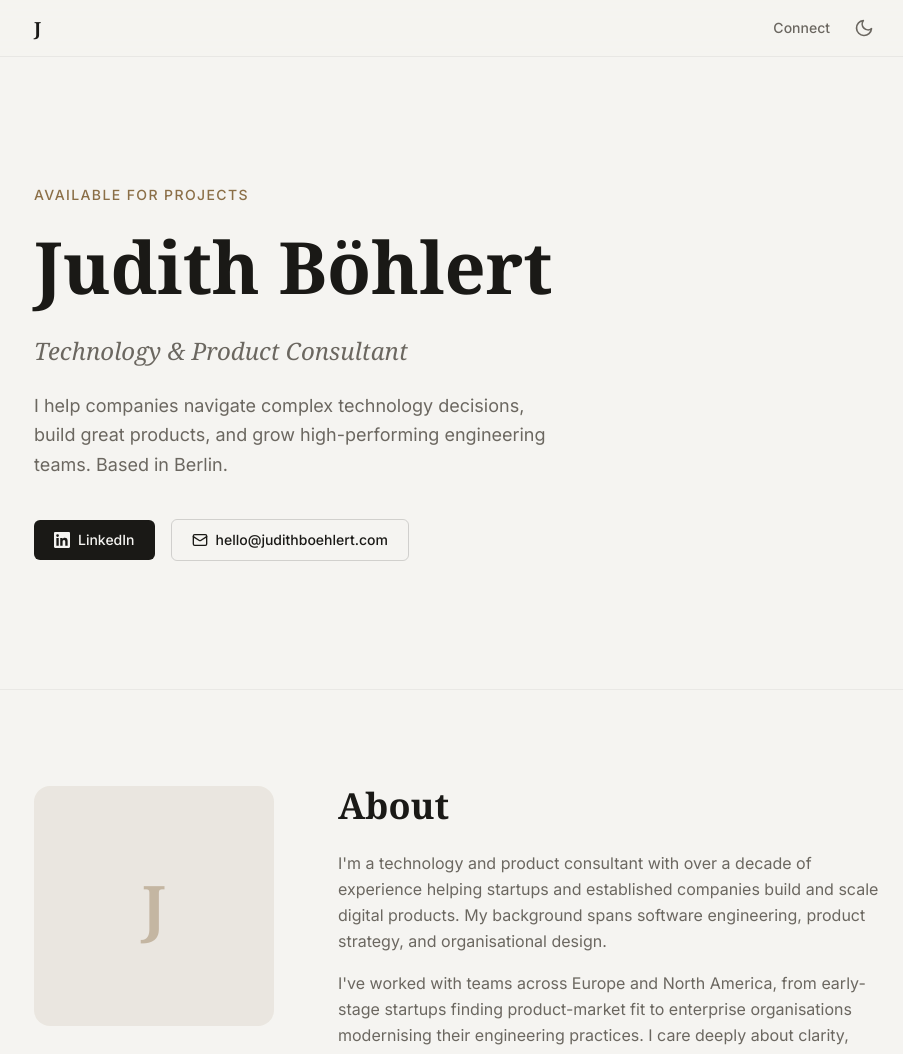
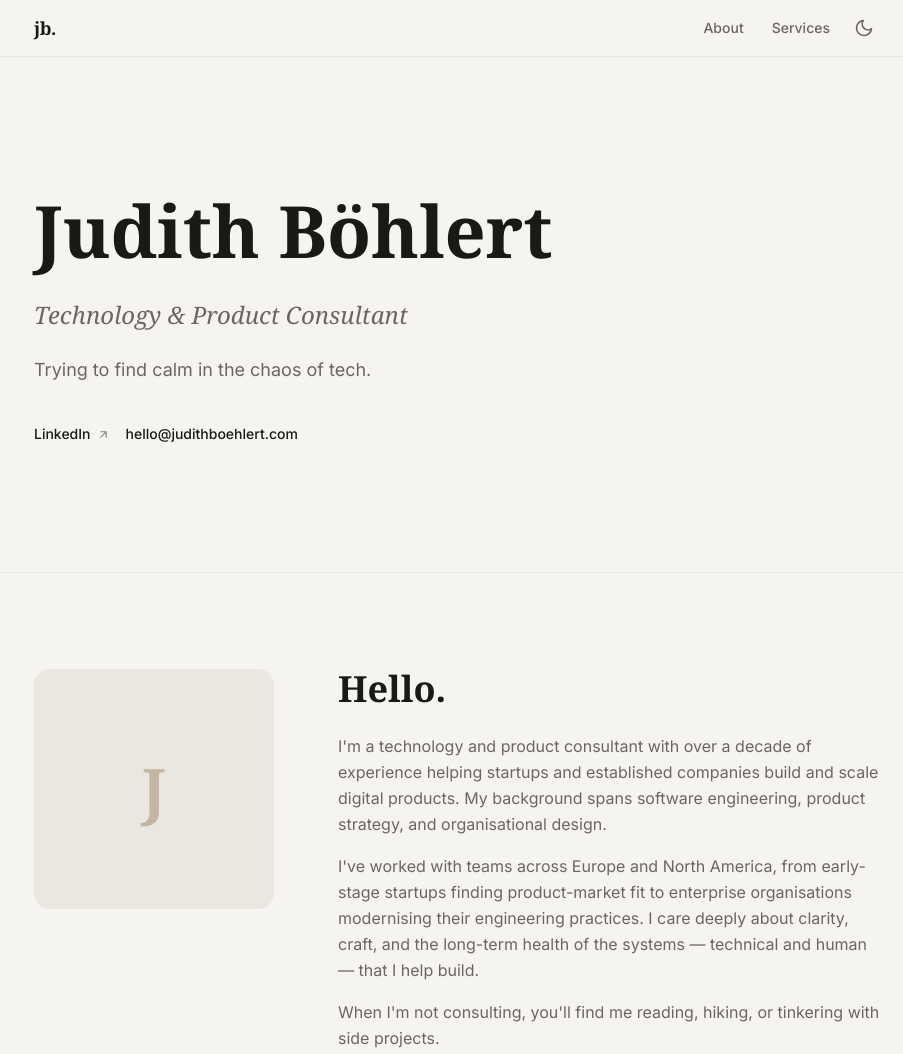
Before and after one commit to judicodes/personal-homepage, an Astro site: page / in a window 1280 px wide. Shown: the top 1054 px of the page, without its empty margins (182-1085 px from the left). Built offline with nearby package versions, Linux system fonts and the light colour scheme; Astro itself is replaced by a stand-in of ours; a web font is replaced by a local one.

Commit message:
Design changes.

```diff
--- a/src/components/About.astro
+++ b/src/components/About.astro
@@ -2,7 +2,7 @@
 // About section: bio + photo placeholder
 ---
 
-<section id="about" class="py-16 sm:py-24">
+<section id="hello" class="py-16 sm:py-24">
   <div class="max-w-4xl mx-auto px-6">
     <div class="grid grid-cols-1 md:grid-cols-3 gap-12 md:gap-16 items-start">
 
@@ -21,7 +21,7 @@
       <!-- Bio -->
       <div class="md:col-span-2">
         <h2 class="font-serif text-3xl sm:text-4xl font-bold text-[#1a1916] dark:text-[#e8e6e1] mb-6">
-          About
+          Hello.
         </h2>
         <div class="space-y-4 text-[#6b6760] dark:text-[#9b9790] leading-relaxed">
           <p>
--- a/src/components/Hero.astro
+++ b/src/components/Hero.astro
@@ -5,10 +5,6 @@
 <section class="py-24 sm:py-32">
   <div class="max-w-4xl mx-auto px-6">
     <div class="max-w-2xl">
-      <p class="text-sm font-medium tracking-widest uppercase text-[#8b6f47] mb-4">
-        Available for projects
-      </p>
-
       <h1 class="font-serif text-5xl sm:text-6xl lg:text-7xl font-bold leading-tight text-[#1a1916] dark:text-[#e8e6e1] mb-6">
         Judith Böhlert
       </h1>
@@ -18,8 +14,7 @@
       </p>
 
       <p class="text-base sm:text-lg leading-relaxed text-[#6b6760] dark:text-[#9b9790] mb-10 max-w-lg">
-        I help companies navigate complex technology decisions, build great products,
-        and grow high-performing engineering teams. Based in Berlin.
+        Trying to find calm in the chaos of tech.
       </p>
 
       <div class="flex flex-wrap items-center gap-4">
@@ -29,31 +24,13 @@
           target="_blank"
           rel="noopener noreferrer"
           aria-label="Connect on LinkedIn (opens in new tab)"
-          class="inline-flex items-center gap-2 px-5 py-2.5 rounded-md bg-[#1a1916] dark:bg-[#e8e6e1] text-[#f5f4f1] dark:text-[#1a1916] text-sm font-medium hover:bg-[#8b6f47] dark:hover:bg-[#8b6f47] dark:hover:text-white transition-colors duration-150"
+          class="inline-flex items-center gap-1.5 text-sm font-medium text-[#1a1916] dark:text-[#e8e6e1] hover:text-[#8b6f47] dark:hover:text-[#8b6f47] transition-colors duration-150 group"
         >
+          LinkedIn
           <svg
             xmlns="http://www.w3.org/2000/svg"
-            width="16"
-            height="16"
-            viewBox="0 0 24 24"
-            fill="currentColor"
-            aria-hidden="true"
-          >
-            <path d="M20.447 20.452h-3.554v-5.569c0-1.328-.027-3.037-1.852-3.037-1.853 0-2.136 1.445-2.136 2.939v5.667H9.351V9h3.414v1.561h.046c.477-.9 1.637-1.85 3.37-1.85 3.601 0 4.267 2.37 4.267 5.455v6.286zM5.337 7.433a2.062 2.062 0 0 1-2.063-2.065 2.064 2.064 0 1 1 2.063 2.065zm1.782 13.019H3.555V9h3.564v11.452zM22.225 0H1.771C.792 0 0 .774 0 1.729v20.542C0 23.227.792 24 1.771 24h20.451C23.2 24 24 23.227 24 22.271V1.729C24 .774 23.2 0 22.222 0h.003z"/>
-          </svg>
-          LinkedIn
-        </a>
-
-        <!-- Email -->
-        <a
-          href="mailto:hello@judithboehlert.com"
-          aria-label="Send an email"
-          class="inline-flex items-center gap-2 px-5 py-2.5 rounded-md border border-black/15 dark:border-white/15 text-[#1a1916] dark:text-[#e8e6e1] text-sm font-medium hover:border-[#8b6f47] hover:text-[#8b6f47] dark:hover:border-[#8b6f47] dark:hover:text-[#8b6f47] transition-colors duration-150"
-        >
-          <svg
-            xmlns="http://www.w3.org/2000/svg"
-            width="16"
-            height="16"
+            width="13"
+            height="13"
             viewBox="0 0 24 24"
             fill="none"
             stroke="currentColor"
@@ -61,10 +38,18 @@
             stroke-linecap="round"
             stroke-linejoin="round"
             aria-hidden="true"
+            class="opacity-50 group-hover:opacity-100 transition-opacity"
           >
-            <rect width="20" height="16" x="2" y="4" rx="2"/>
-            <path d="m22 7-8.97 5.7a1.94 1.94 0 0 1-2.06 0L2 7"/>
+            <path d="M7 7h10v10M7 17 17 7"/>
           </svg>
+        </a>
+
+        <!-- Email -->
+        <a
+          href="mailto:hello@judithboehlert.com"
+          aria-label="Send an email"
+          class="inline-flex items-center gap-1.5 text-sm font-medium text-[#1a1916] dark:text-[#e8e6e1] hover:text-[#8b6f47] dark:hover:text-[#8b6f47] transition-colors duration-150"
+        >
           hello@judithboehlert.com
         </a>
       </div>
--- a/src/components/Nav.astro
+++ b/src/components/Nav.astro
@@ -20,15 +20,21 @@ import ThemeToggle from './ThemeToggle.astro';
       class="font-serif text-lg font-bold tracking-tight text-[#1a1916] dark:text-[#e8e6e1] hover:text-[#8b6f47] dark:hover:text-[#8b6f47] transition-colors duration-150"
       aria-label="Home"
     >
-      J
+      jb.
     </a>
 
     <div class="flex items-center gap-1">
       <a
-        href="/connect"
+        href="#hello"
         class="text-sm font-medium px-3 py-2 rounded-md text-[#6b6760] dark:text-[#9b9790] hover:text-[#1a1916] dark:hover:text-[#e8e6e1] hover:bg-black/5 dark:hover:bg-white/10 transition-colors duration-150"
       >
-        Connect
+        About
+      </a>
+      <a
+        href="#services"
+        class="text-sm font-medium px-3 py-2 rounded-md text-[#6b6760] dark:text-[#9b9790] hover:text-[#1a1916] dark:hover:text-[#e8e6e1] hover:bg-black/5 dark:hover:bg-white/10 transition-colors duration-150"
+      >
+        Services
       </a>
       <ThemeToggle />
     </div>
--- a/src/components/Services.astro
+++ b/src/components/Services.astro
@@ -29,7 +29,7 @@ const services: Service[] = [
       'Conference talks, workshops, and panel discussions on topics spanning product ' +
       'development, engineering culture, and the intersection of technology and business ' +
       'strategy.',
-    icon: 'M11 5.882V19.24a1.76 1.76 0 0 1-3.417.592l-2.147-6.15M18 13a3 3 0 1 0 0-6M5.436 13.683A4.001 4.001 0 0 1 7.028 6h1.157c.692 0 1.357.207 1.922.598l4.944 3.078A10.96 10.96 0 0 1 12 19.199V13H8.682Z',
+    icon: 'M12 2a3 3 0 0 1 3 3v7a3 3 0 0 1-6 0V5a3 3 0 0 1 3-3z M19 10v2a7 7 0 0 1-14 0v-2 M12 19v3 M8 22h8',
   },
 ];
 ---
```
Also changed, not shown: public/favicon.svg.
